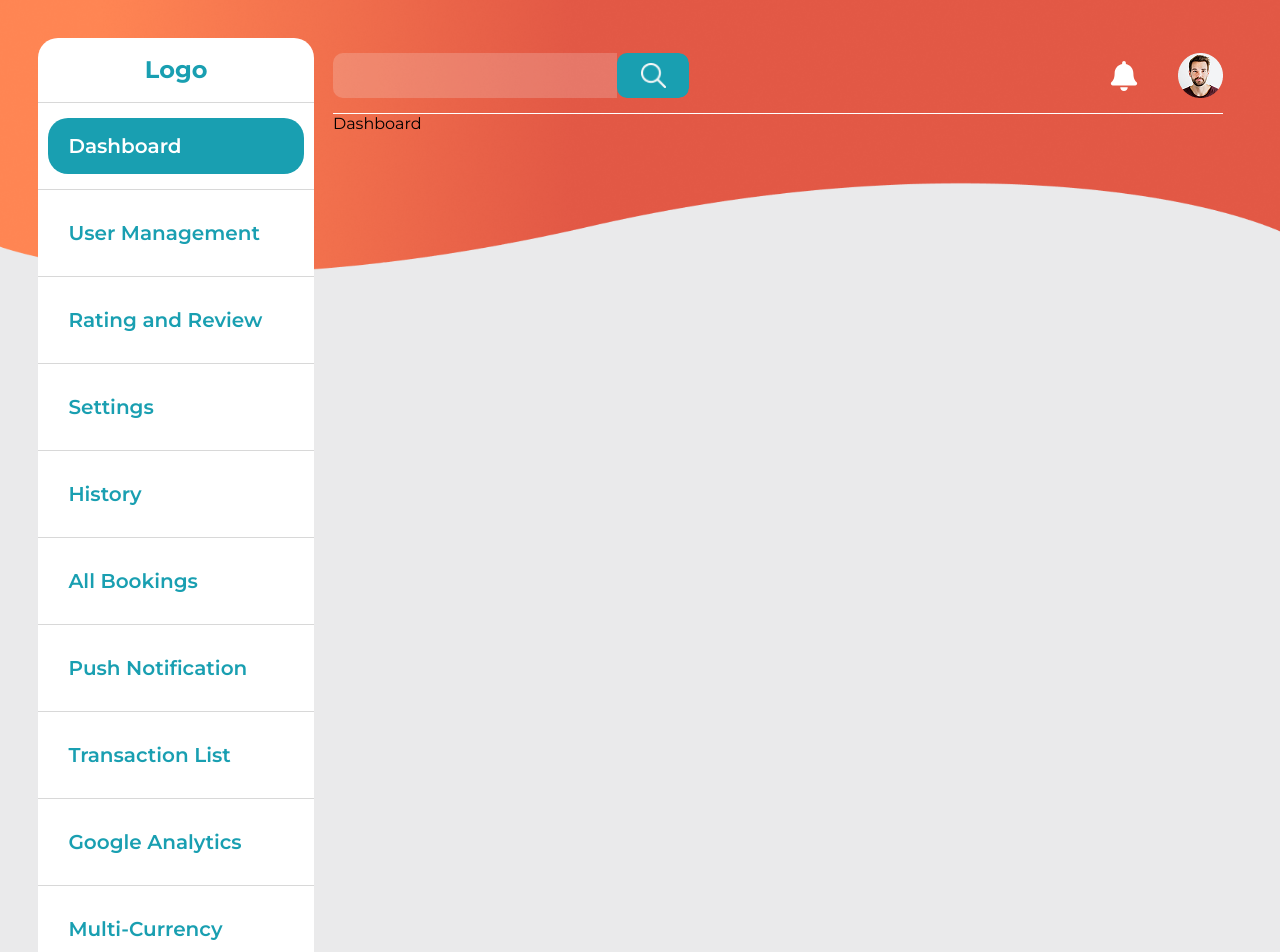
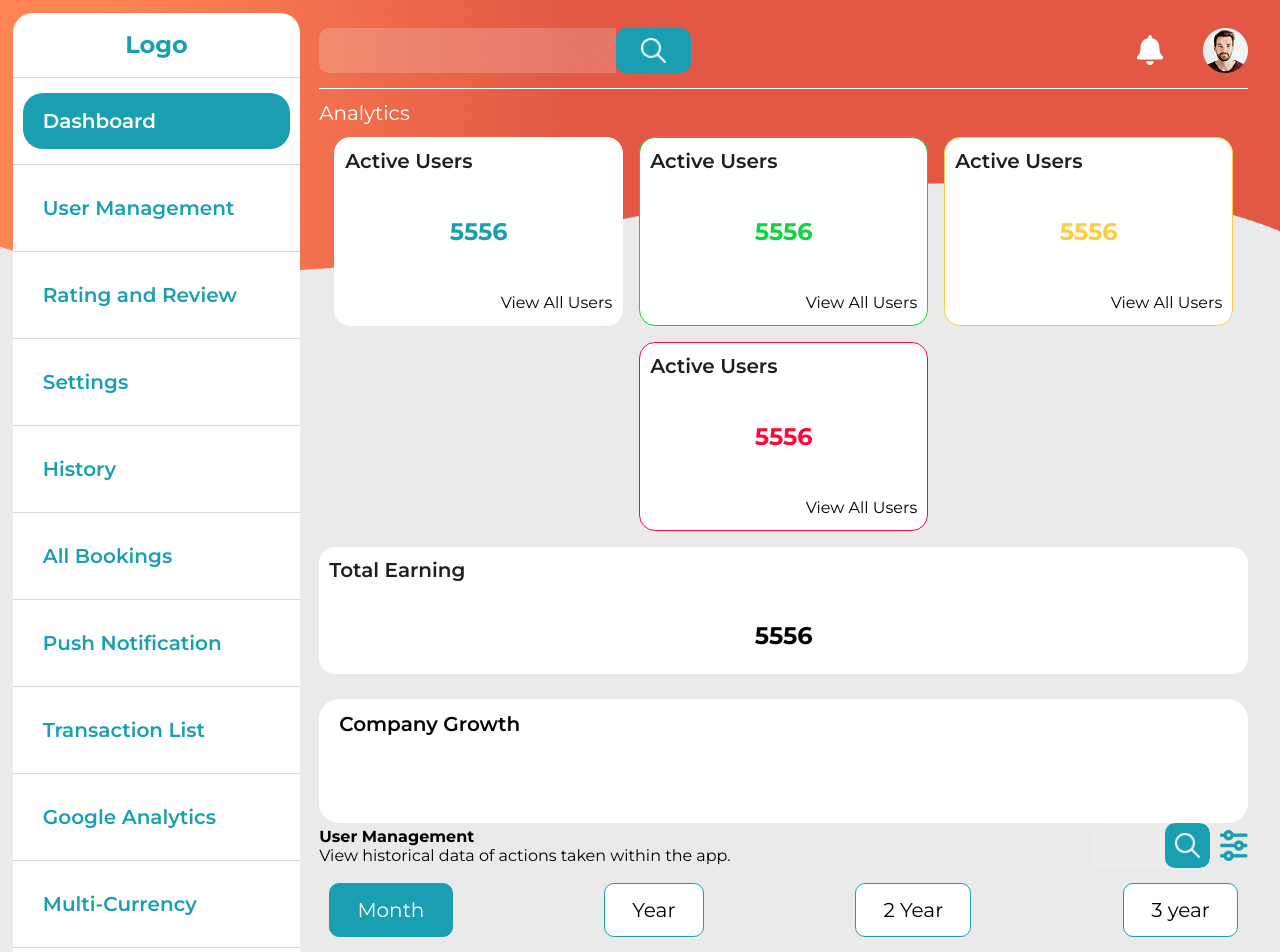
Before and after one commit to muzaffarhaque/Flywe_Dashboard, a React (Vite) app: page /dashboard in a window 1280 px wide. Shown: the top 952 px of the page. Built offline with nearby package versions, Linux system fonts and the light colour scheme.

Commit message:
Subject : dashboard graph gird box added

```diff
--- a/src/App.scss
+++ b/src/App.scss
@@ -1,3 +1,4 @@
 @import './assets/css/style.scss';
 @import './assets/css/login.scss';
+@import './assets/css/dashboard.scss';
 @import './assets/css/home.scss';
--- /dev/null
+++ b/src/assets/css/dashboard.scss
@@ -0,0 +1,163 @@
+.dashboard-root-wrapper {}
+
+.dash-graph-wrapper {
+    display: flex;
+    align-items: stretch;
+    flex-wrap: wrap;
+    gap: clamp(10px,2vw,35px);
+
+}
+.graph-box-wrapper {
+    display: flex;
+    align-items: center;
+    justify-content: center;
+    flex-wrap: wrap;
+    width: 55%;
+    max-width: 604px;
+    gap: 16px;
+    .graph-box {
+        max-width: 289px;
+        width: 48%;
+        height: 189px;
+        border-radius: 16px;
+        display: flex;
+        align-items: center;
+        justify-content: center;
+        position: relative;
+        background-color: #FFFFFF;
+        &:first-child {
+            border: 1px solid #ffffff;
+            h1 {
+                color: #199FB1;
+            }
+        }
+        &:nth-child(2) {
+            border: 1px solid #0FD43E;
+            h1 {
+                color: #0FD43E;
+            }
+        }
+        &:nth-child(3) {
+            border: 1px solid #FFCC40;
+            h1 {
+                color: #FFCC40;
+            }
+        }
+        &:nth-child(4) {
+            border: 1px solid #FF0838;
+            h1 {
+                color: #FF0838;
+            }
+        }
+        .title {
+            position: absolute;
+            left: 10px;
+            top: 8px;
+            font-size: 20px;
+            font-weight: 600;
+            line-height: 30px;
+            color: #1E1E1E;
+        }
+        .view-all {
+            font-size: 16px;
+            font-weight: 400;
+            line-height: 24px;
+            text-align: left;
+            color: #000000;
+            position: absolute;
+            bottom: 10px;
+            right: 10px;
+        }
+    }
+    .earning-graph-box {
+        width: 100%;
+        max-width: 100%;
+        height: 127px;
+        align-items: flex-end;
+        .title {
+            color: #1E1E1E;
+        }
+        h1 {
+            color: #000000;
+            padding-bottom: 24px;
+        }
+
+    }
+}
+.graph-bar-chat-wrapper {
+    border-radius: 20px;
+    width: 42%;
+    max-width: 501px;
+    background-color: #ffffff;
+    h1 {
+        font-size: 20px;
+        font-weight: 600;
+        line-height: 30px;
+        text-align: left;
+        padding: 10px 20px;
+    }
+    .graph-bar-box {
+        width: 100%;
+        height: 100%;
+        max-height: 400px;
+    }
+    .footer-month-frame {
+        padding: 10px;
+        display: flex;
+        align-items: center;
+        justify-content: space-between;
+        button {
+            white-space: nowrap;
+        }
+    }
+
+}
+.secondary-btn {
+    border: 1px solid #199FB1;
+    font-size: 20px;
+    font-weight: 400;
+    line-height: 30px;
+    padding: 11px 3%;
+    outline: none;
+    border-radius: 10px;
+    background-color: #ffffff;
+}
+.secondary-btn.active {
+    background-color: #199FB1;
+    color: #ffffff;
+}
+
+// ============ TABLE SECTION START ===================
+.main-table-section {
+
+    width: 100%;
+    .table-header{
+        display: flex;
+        align-items: center;
+        justify-content: space-between;
+        .right-search-filter {
+            display: flex;
+            align-items: center;
+            justify-content: end;
+            gap: 10px;
+        }
+    }
+
+}
+// ============ TABLE SECTION END ===================
+@media (max-width:1300px) {
+    .graph-bar-chat-wrapper,
+    .graph-box-wrapper {
+        width: 100%;
+        max-width: 100%;
+    }
+}
+@media (max-width:900px) {
+    .graph-bar-chat-wrapper,
+    .graph-box-wrapper {
+        max-width: 100%;
+    }
+    .graph-box {
+        width: 100%;
+    }
+}
--- a/src/assets/css/style.scss
+++ b/src/assets/css/style.scss
@@ -92,6 +92,10 @@
     font-size: 18px;
     line-height: 22px;
 }
+.fs-20-16 {
+    font-size: 20px;
+    line-height: 24px;
+}
 .fs-16-13 {
     font-size: 16px;
     line-height: 20px;
@@ -144,8 +148,8 @@
     }
     .outlet-root-wrapper {
         display: flex;
-        padding: clamp(24px,3vw,50px);
-        max-width: 1500px;
+        padding: clamp(8px,1vw,50px);
+        max-width: 1600px;
         margin: auto;
         .root-nave-section {
             width: 30%;
@@ -195,7 +199,6 @@
                 border-radius: 20px;
                 margin: auto;
                 cursor: pointer;
-
                 &:hover {
                     background-color: #199FB1;
                     color: white;
@@ -212,14 +215,33 @@
 // *=================== Root  PAGE end ---------------------------
 //
 //
-.header{
+.header {
     display: flex;
     align-items: center;
     justify-content: space-between;
     padding: 15px 0;
     gap: 10px;
     border-bottom: 1px solid #FFFFFF;
-    .global-search-fields{
+
+    .profile-right-part {
+        display: flex;
+        align-items: center;
+        gap: clamp(10px,3vw,40px);
+        .bell-icon {
+            font-size: 30px;
+            color: white;
+            cursor: pointer;
+        }
+        .profile-img {
+            width: 45px;
+            height: 45px;
+            border-radius: 50%;
+            cursor: pointer;
+            overflow: hidden;
+        }
+    }
+}
+.global-search-fields {
     border-radius: 10px;
     width: 40%;
     max-width: 397px;
@@ -228,18 +250,18 @@
     align-items: stretch;
     justify-content: center;
     overflow: hidden;
-        input{
+    input {
         border: none;
         outline: none;
         padding: 10px 20px;
         width: 100%;
         color: white;
         background-color: rgba(245, 245, 245,.2);
-            &::placeholder{
+        &::placeholder {
             color: #7F7F7F;
         }
     }
-        span{
+    span {
         display: flex;
         align-items: center;
         justify-content: center;
@@ -250,30 +272,23 @@
         width: 26%;
         height: 100%;
         min-width: 45px;
-            img{
+        img {
             width: 25px;
         }
     }
 }
-    .profile-right-part{
-        display: flex;
-        align-items: center;
-        gap: clamp(10px,3vw,40px);
-        .bell-icon{
-            font-size: 30px;
-            color: white;
-            cursor: pointer;
-        }
-        .profile-img{
-            width: 45px;
-            height: 45px;
-            border-radius: 50%;
-            cursor: pointer;
-            overflow: hidden;
+//
+.dashboard-root-wrapper {
+    .dash-title {
+        font-size: 20px;
+        font-weight: 400;
+        line-height: 30px;
+        text-align: left;
+        padding: 9px 0;
+        color: #FFFFFF;
+
     }
 }
-}
-//
 //
 //
 //
--- /dev/null
+++ b/src/components/Table.jsx
@@ -0,0 +1,24 @@
+import React from 'react'
+import filterIon from '../assets/images/filter-icon.png';
+import searchIcon from '../assets/images/search_icon.png';
+export default function Table() {
+  return (
+    <div className='main-table-section'>
+        <div className="table-header">
+            <div className="text-heading-frame">
+            <h4 className='title-head' >User Management</h4>
+            <p className='text-para'>View historical data of actions taken within the app.</p>
+            </div>
+            <div className="right-search-filter">
+                <div className="global-search-fields">
+                            <input type="text" />
+                            <span>
+                                <img src={searchIcon} alt="" />
+                            </span>
+                </div>
+                 <img src={filterIon} alt="" className='filter-icon' />
+            </div>
+        </div>
+    </div>
+  )
+}
--- a/src/components/index.js
+++ b/src/components/index.js
@@ -1,2 +1,3 @@
 export {default as SideNaveBar} from './SideNaveBar';
 export {default as Header} from './Header.jsx';
+import {default as Table} from './Table.jsx';
--- a/src/pages/dashboard/Dashboard.jsx
+++ b/src/pages/dashboard/Dashboard.jsx
@@ -1,7 +1,52 @@
 import React from 'react'
+import Table from '../../components/Table'
 
 export default function Dashboard() {
   return (
-    <div>Dashboard</div>
+    <div className='dashboard-root-wrapper'>
+      <h6 className='fs-20-16 dash-title'>Analytics</h6>
+      <div className="dash-graph-wrapper">
+        <div className="graph-box-wrapper">
+          <div className="graph-box">
+            <p className='title'>Active Users</p>
+            <h1>5556</h1>
+            <a className='view-all'>View All Users</a>
+          </div>
+          <div className="graph-box">
+            <p className='title'>Active Users</p>
+            <h1>5556</h1>
+            <a className='view-all'>View All Users</a>
+          </div>
+          <div className="graph-box">
+            <p className='title'>Active Users</p>
+            <h1>5556</h1>
+            <a className='view-all'>View All Users</a>
+          </div>
+          <div className="graph-box">
+            <p className='title'>Active Users</p>
+            <h1>5556</h1>
+            <a className='view-all'>View All Users</a>
+          </div>
+          <div className="graph-box earning-graph-box">
+            <p className='title'>Total Earning</p>
+            <h1>5556</h1>
+          </div>
+        </div>
+        <div className="graph-bar-chat-wrapper">
+          <h1>Company Growth</h1>
+          <div className="graph-bar-box"></div>
+          <div className="footer-month-frame">
+            <button className='secondary-btn active'>Month</button>
+            <button className='secondary-btn'>Year</button>
+            <button className='secondary-btn'>2 Year</button>
+            <button className='secondary-btn'>3 year</button>
+          </div>
+
+        </div>
+      </div>
+      <div className="">
+          <Table/>
+      </div>
+    </div>
   )
 }
```
Also changed, not shown: src/assets/images/filter-icon.png (added). Lines whose indentation alone changed are shown as unchanged.
